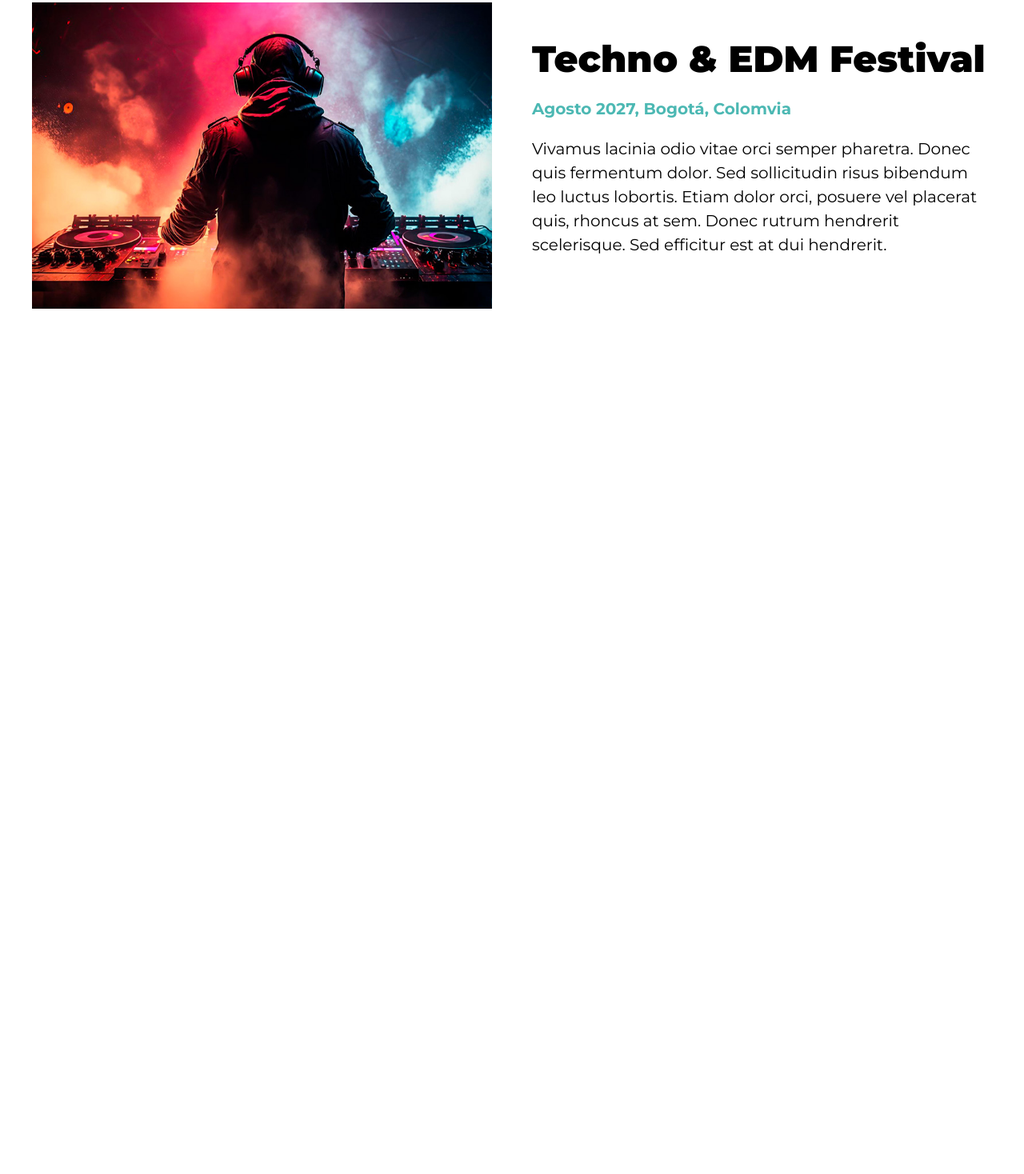
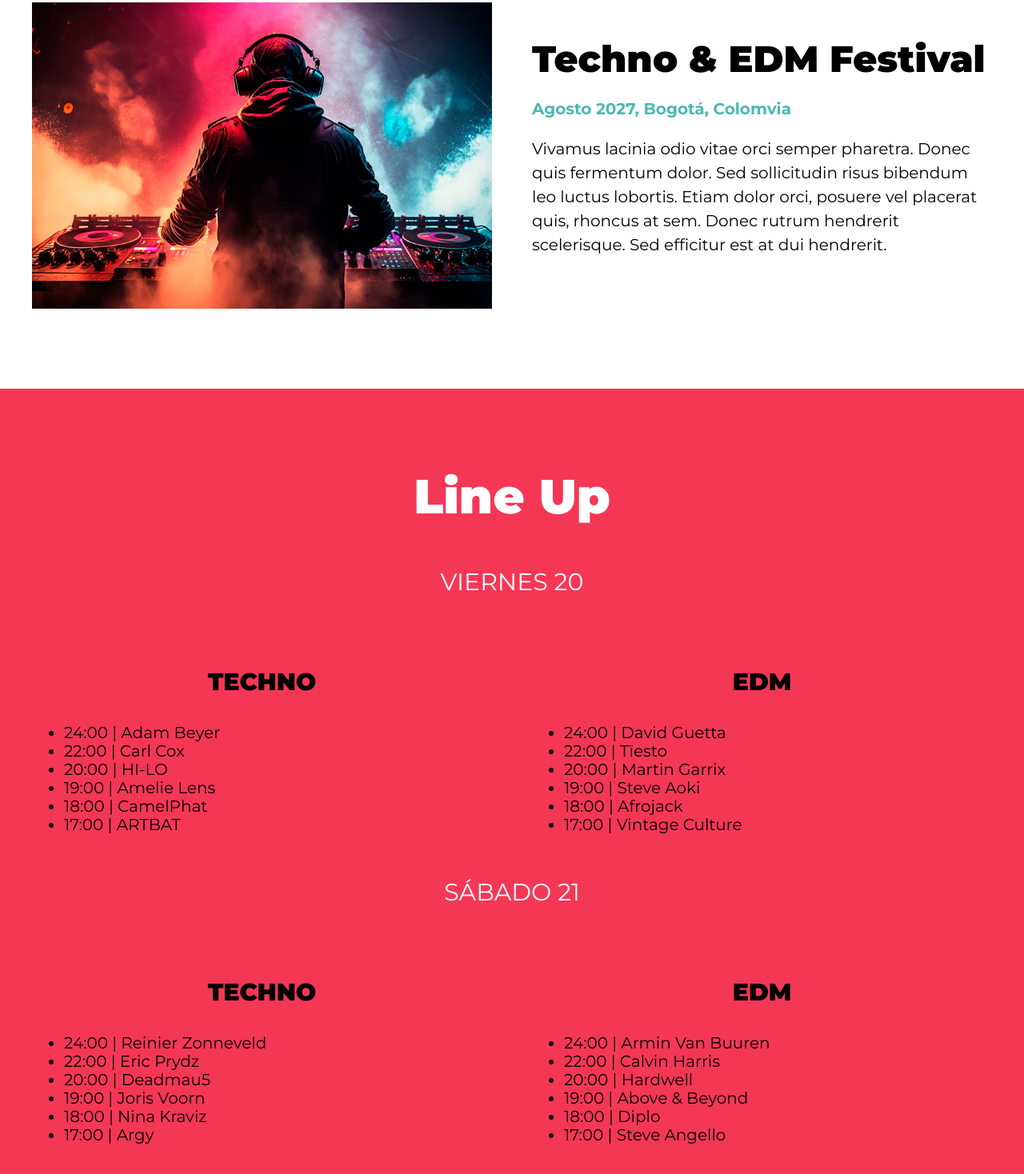
Before and after one commit to andresmdevco/music-festival, a website: page index.html in a window 1280 px wide. Shown: the part 823-2291 px from the top of the page at 80% size. Before the commit the page ends 1309 px from the top, so only its background shows below. Drawn offline with Linux system fonts and the light colour scheme.

Commit message:
feat: add lineup section

```diff
--- a/index.html
+++ b/index.html
@@ -46,5 +46,117 @@
             <p>Vivamus lacinia odio vitae orci semper pharetra. Donec quis fermentum dolor. Sed sollicitudin risus bibendum leo luctus lobortis. Etiam dolor orci, posuere vel placerat quis, rhoncus at sem. Donec rutrum hendrerit scelerisque. Sed efficitur est at dui hendrerit. </p>
         </div>
     </section>
+
+    <section id="lineup" class="lineup">
+        <h3>Line Up</h3>
+
+        <p class="dia">Viernes 20</p>
+        <div class="escenarios-contenedor">
+            <div class="escenario bg-amarillo">
+                <p class="nombre-escenario">Techno</p>
+
+                <ul class="calendario">
+                    <li>
+                        24:00 | <span>Adam Beyer</span>
+                    </li>
+                    <li>
+                        22:00 | <span>Carl Cox</span>
+                    </li>
+                    <li>
+                        20:00 | <span>HI-LO</span>
+                    </li>
+                    <li>
+                        19:00 | <span>Amelie Lens</span>
+                    </li>
+                    <li>
+                        18:00 | <span>CamelPhat</span>
+                    </li>
+                    <li>
+                        17:00 | <span>ARTBAT</span>
+                    </li>
+                </ul>
+            </div> <!--.escenario-->
+
+            <div class="escenario bg-verde">
+                <p class="nombre-escenario">EDM</p>
+
+                <ul class="calendario">
+                    <li>
+                        24:00 | <span>David Guetta</span>
+                    </li>
+                    <li>
+                        22:00 | <span>Tïesto</span>
+                    </li>
+                    <li>
+                        20:00 | <span>Martin Garrix</span>
+                    </li>
+                    <li>
+                        19:00 | <span>Steve Aoki</span>
+                    </li>
+                    <li>
+                        18:00 | <span>Afrojack</span>
+                    </li>
+                    <li>
+                        17:00 | <span>Vintage Culture</span>
+                    </li>
+                </ul>
+            </div> <!--.escenario-->
+        </div> <!--.escenarios-contenedor -->
+
+
+        <p class="dia">Sábado 21</p>
+        <div class="escenarios-contenedor">
+            <div class="escenario bg-verde">
+                <p class="nombre-escenario">Techno</p>
+
+                <ul class="calendario">
+                    <li>
+                        24:00 | <span>Reinier Zonneveld</span>
+                    </li>
+                    <li>
+                        22:00 | <span>Eric Prydz</span>
+                    </li>
+                    <li>
+                        20:00 | <span>Deadmau5</span>
+                    </li>
+                    <li>
+                        19:00 | <span>Joris Voorn</span>
+                    </li>
+                    <li>
+                        18:00 | <span>Nina Kraviz</span>
+                    </li>
+                    <li>
+                        17:00 | <span>Argy</span>
+                    </li>
+                </ul>
+            </div> <!--.escenario-->
+
+            <div class="escenario bg-amarillo">
+                <p class="nombre-escenario">EDM</p>
+
+                <ul class="calendario">
+                    <li>
+                        24:00 | <span>Armin Van Buuren</span>
+                    </li>
+                    <li>
+                        22:00 | <span>Calvin Harris</span>
+                    </li>
+                    <li>
+                        20:00 | <span>Hardwell</span>
+                    </li>
+                    <li>
+                        19:00 | <span>Above & Beyond</span>
+                    </li>
+                    <li>
+                        18:00 | <span>Diplo</span>
+                    </li>
+                    <li>
+                        17:00 | <span>Steve Angello</span>
+                    </li>
+                </ul>
+            </div> <!--.escenario-->
+        </div> <!--.escenarios-contenedor -->
+    </section>
+
 </body>
 </html>
--- a/src/scss/base/_mixins.scss
+++ b/src/scss/base/_mixins.scss
@@ -27,7 +27,7 @@
     margin: 0 auto;
 }
 
-@mixin grid($columnas: 1, $gap : 4rem) {
+@mixin grid($columnas: 1, $gap : 5rem) {
     display: grid;
     grid-template-columns: repeat($columnas, 1fr);
     gap: $gap;
--- a/src/scss/layout/_festival.scss
+++ b/src/scss/layout/_festival.scss
@@ -5,7 +5,7 @@
     @include m.contenedor;
 
     @include m.desktop {
-        @include m.grid(2, 5rem);
+        @include m.grid(2);
     }
 }
 
--- a/src/scss/layout/_index.scss
+++ b/src/scss/layout/_index.scss
@@ -1,3 +1,4 @@
 @forward 'header';
 @forward 'video';
 @forward 'festival';
+@forward 'lineup';
--- /dev/null
+++ b/src/scss/layout/_lineup.scss
@@ -0,0 +1,31 @@
+@use 'base/variables' as v;
+@use 'base/mixins' as m;
+
+.lineup {
+    background-color: v.$rosa;
+    h3, .dia {
+        text-align: center;
+        color: v.$blanco;
+    }
+    .dia {
+        font-size: 3rem;
+        text-transform: uppercase;
+    }
+}
+
+.escenarios-contenedor {
+    @include m.contenedor;
+    @include m.tablet {
+        @include m.grid(2);
+    }
+}
+
+.escenario {
+    padding-top: 2rem;
+    .nombre-escenario {
+        font-size: 3rem;
+        font-weight: 900;
+        text-transform: uppercase;
+        text-align: center;
+    }
+}
```
Also changed, not shown: build/css/app.css.
